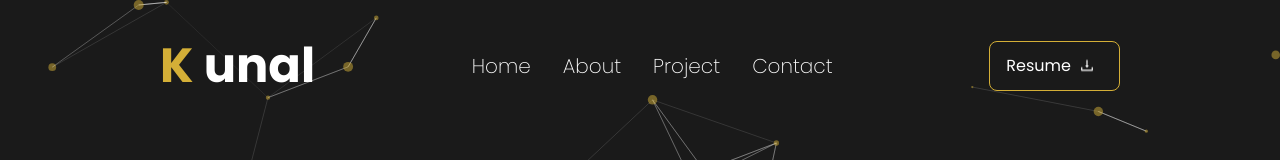
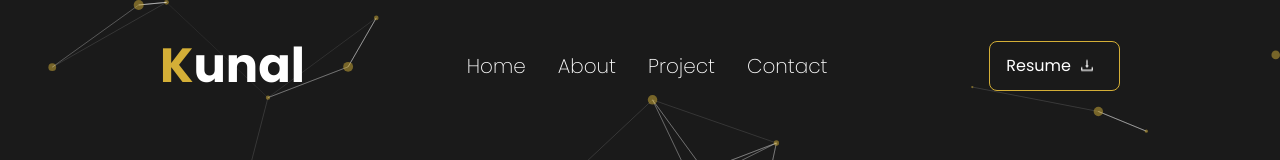
Before and after one commit to kunalhole/KunalHole-Portfolio-Website, a React (Create React App) app: page / in a window 1280 px wide. Shown: the top 160 px of the page. Built offline with nearby package versions, Linux system fonts and the light colour scheme.

Commit message:
updating the header Part

```diff
--- a/src/components/Header/Header.js
+++ b/src/components/Header/Header.js
@@ -35,7 +35,7 @@ const Header = () => {
     >
       <h2
         onClick={() => navigate("/")}
-        className=" text-[3rem] font-bold cursor-pointer "
+        className="text-[2rem]  flex  md:text-[3rem] font-bold cursor-pointer "
       >
         <span className="text-rear">K </span>unal
       </h2>
```
